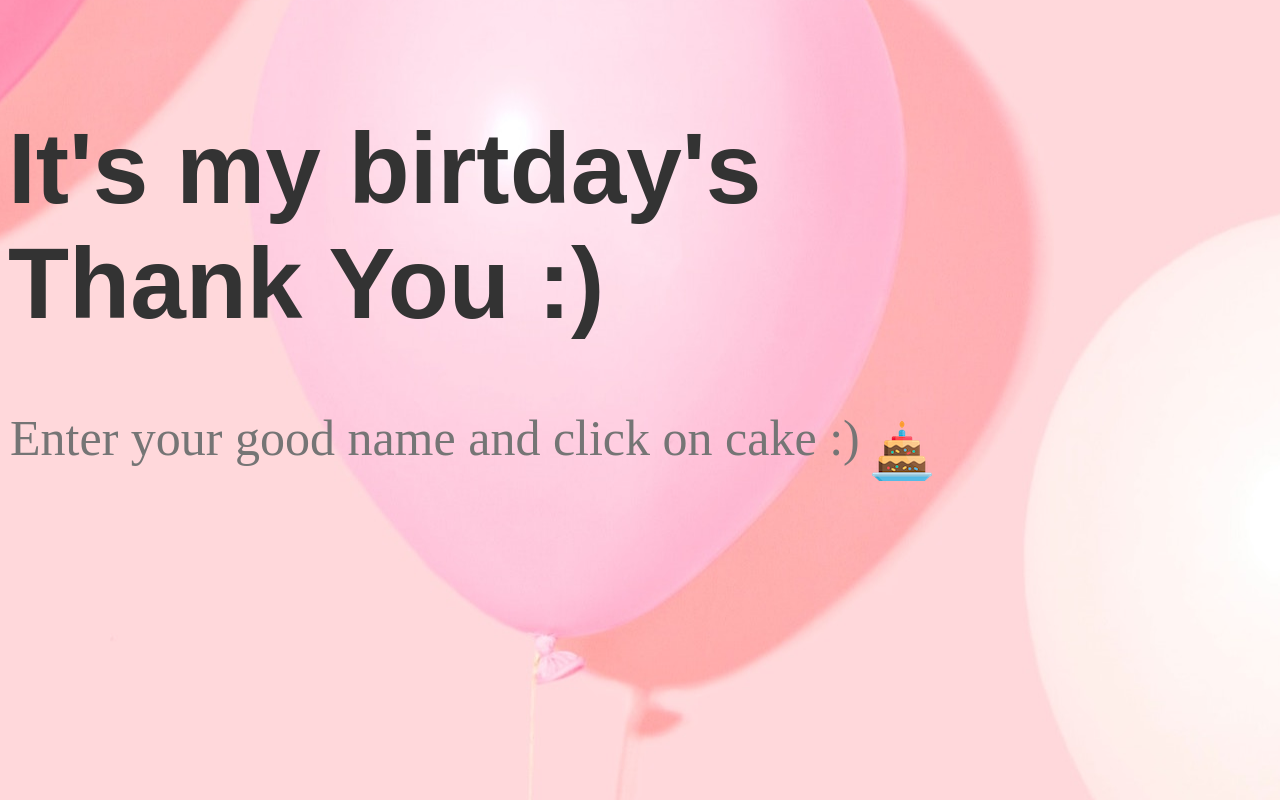
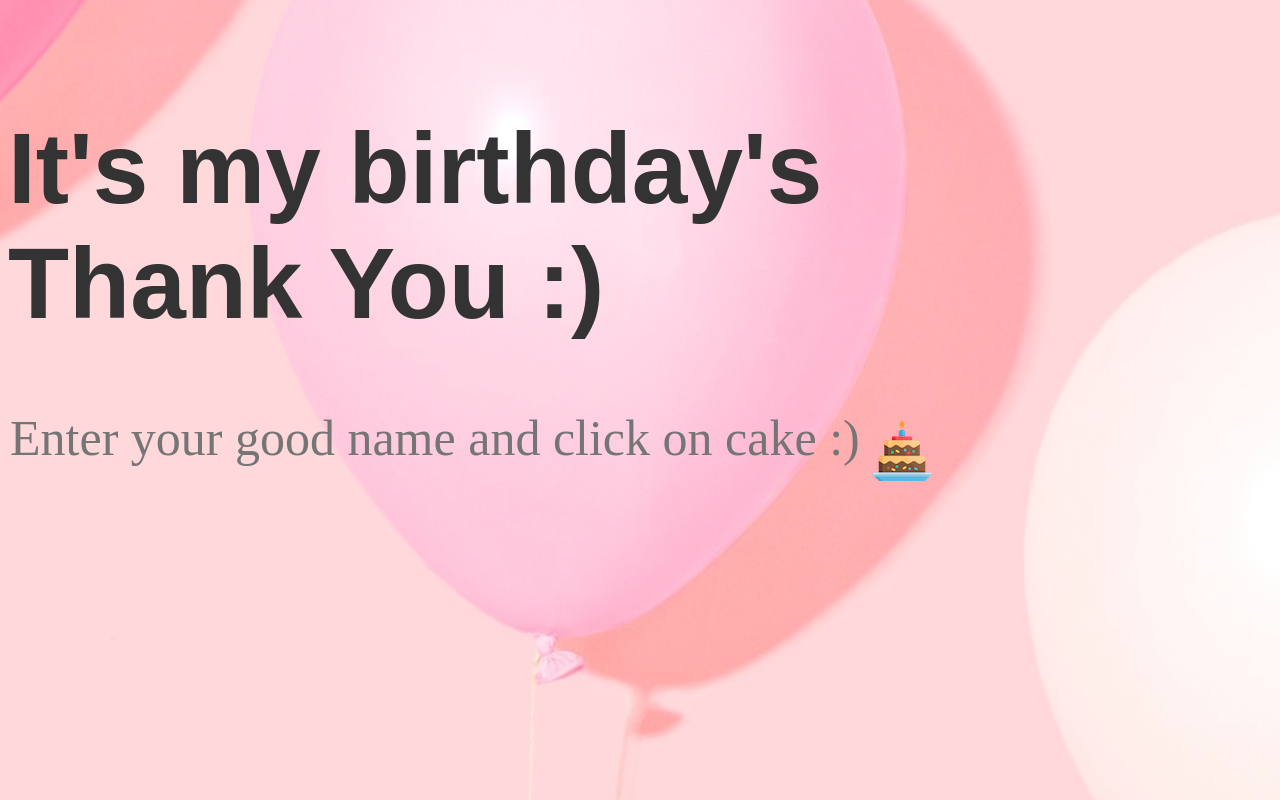
Before and after one commit to kishanraja/birthday-thank-you, a plain HTML site: page index.html in a window 1280 px wide. Drawn offline with Linux system fonts and the light colour scheme.

Commit message:
Update index.html

```diff
--- a/index.html
+++ b/index.html
@@ -1,7 +1,7 @@
 <!DOCTYPE html>
 <html>
 <head>
-  <title>It's my birtday's Thank You :)</title>
+  <title>It's my birthday's Thank You :)</title>
   <style>
     body {
       text-align: left;
@@ -60,7 +60,7 @@
 <body>
     <br>
     <br>
-  <h1>It's my birtday's<br>Thank You :)</h1>
+  <h1>It's my birthday's<br>Thank You :)</h1>
 
   <input type="text" id="nameInput" placeholder="Enter your good name and click on cake :)" />
   <button class="submit-button" onclick="generateRandomMessage()"><img src="cake.png" alt="Cake" class="cake-icon"></button>
```
